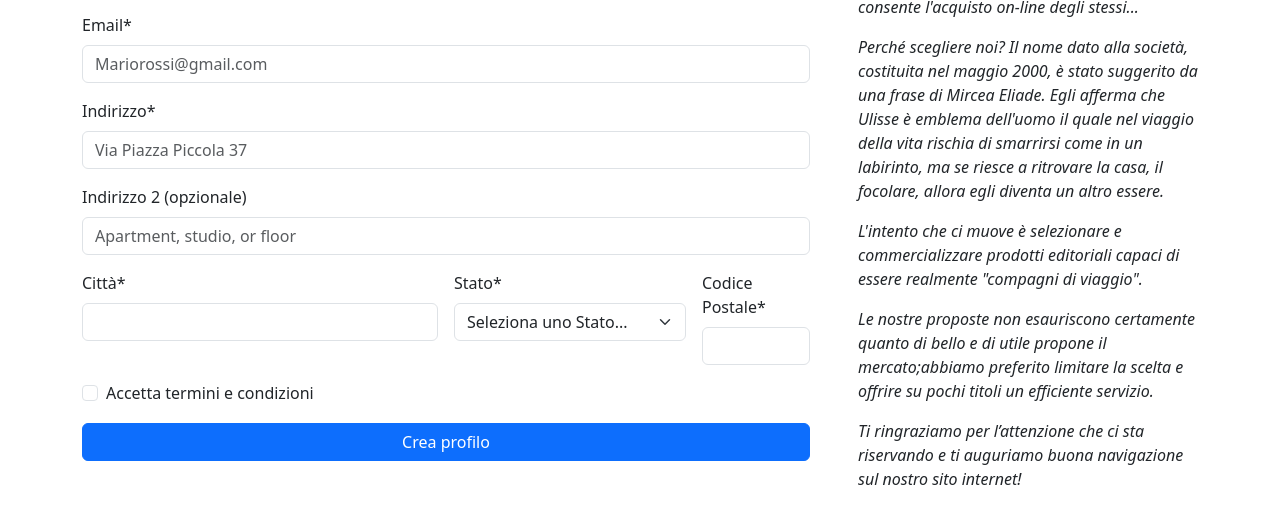
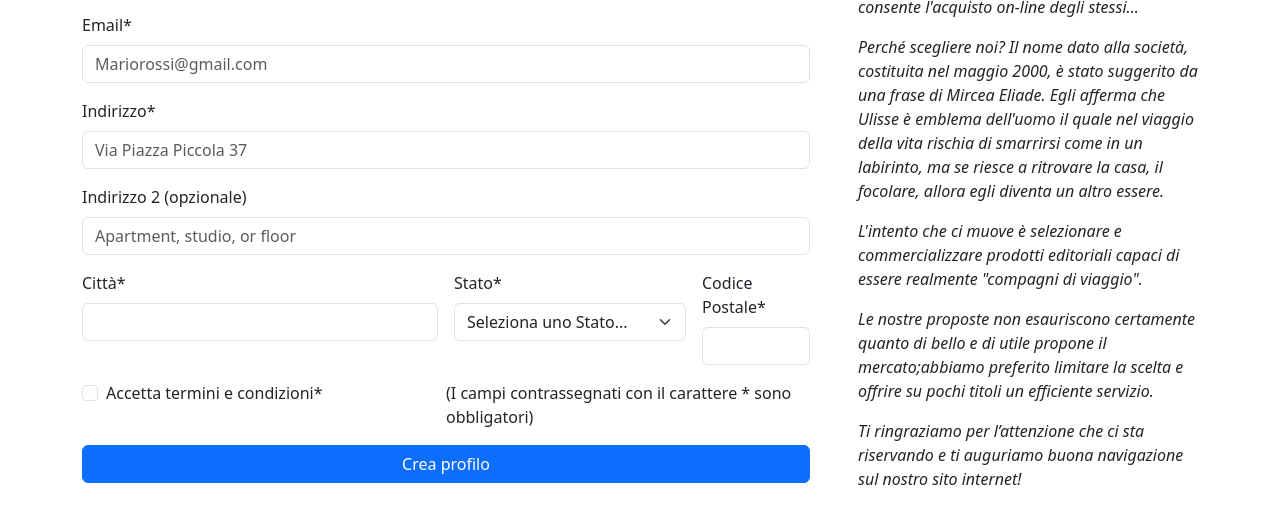
Before and after one commit to davimut/html-css-bootstrap-dashboard, a plain HTML site: page new_client.html in a window 1280 px wide. Shown: the part 378-885 px from the top of the page. Drawn offline with nearby package versions, Linux system fonts and the light colour scheme.

Commit message:
add: aggiunto suggerimento per il carattere * per i campi da compilare

```diff
--- a/new_client.html
+++ b/new_client.html
@@ -114,13 +114,16 @@
               <label for="postalcode" class="form-label">Codice Postale*</label>
               <input type="text" class="form-control" name="postalcode" id="postalcode" required>
             </div>
-            <div class="col-12">
-              <div class="form-check">
+            <div class="col-12 d-flex">
+              <div class="form-check col-sm-6">
                 <input class="form-check-input" name="TermsandConditions1" type="checkbox" id="TermsandConditions"
                   required>
                 <label class="form-check-label" for="TermsandConditions">
-                  Accetta termini e condizioni
+                  Accetta termini e condizioni*
                 </label>
+              </div>
+              <div class="col-sm-6">
+              <span class="fw-lighter">(I campi contrassegnati con il carattere * sono obbligatori)</span>
               </div>
             </div>
             <div class="col-12 ">
```
